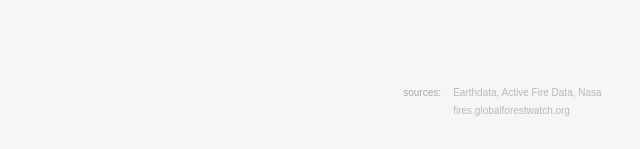
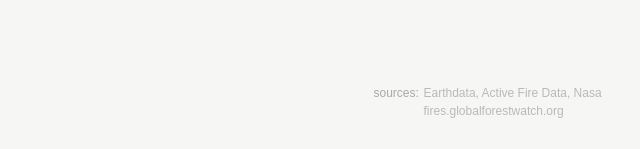
Before and after one commit to PaulineStich/Fire_forests_data_visualisation, a website: page src/index.html in a window 1280 px wide. Shown: the part 648-797 px from the top of the page, 640-1280 px from the left. Drawn offline with nearby package versions, Linux system fonts and the light colour scheme; files that its build step writes are made by us from their sources.

Commit message:
:adhesive_bandage: Quick fix: SEO description, minimal 12px font size

```diff
--- a/src/index.html
+++ b/src/index.html
@@ -4,9 +4,10 @@
 	<meta charset="utf-8">
 
 	<title>Fire forest</title>
+	<meta name="Description" content="Eart latest forest fires">
 
 	<meta itemprop=name content="Fire forest">
-    <meta itemprop="description" content="Earths latest forest fires">
+	<meta itemprop="description" content="Earths latest forest fires">
     <meta itemprop="image" content=https://fireforest.netlify.app/assets/social/share-1200x630.png>
 
     <meta name="twitter:card" content="summary_large_image">
--- a/src/styles/components/footer.scss
+++ b/src/styles/components/footer.scss
@@ -3,11 +3,11 @@ footer {
   right: 3%;
   bottom: 4%;
   color: rgba(94, 94, 94, 0.5);
-  font-size: 10px;
+  font-size: 12px;
   p {
     margin: 0;
     position: relative;
-    top: 14px;
+    top: 16px;
     right: 50px;
   }
   ul {
```
